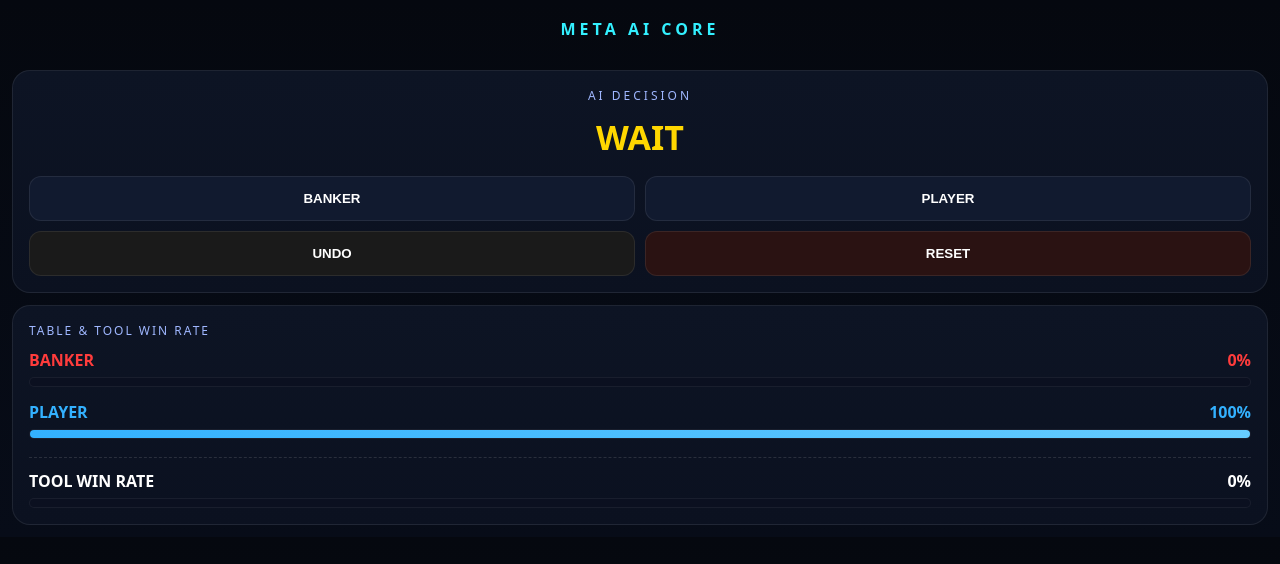
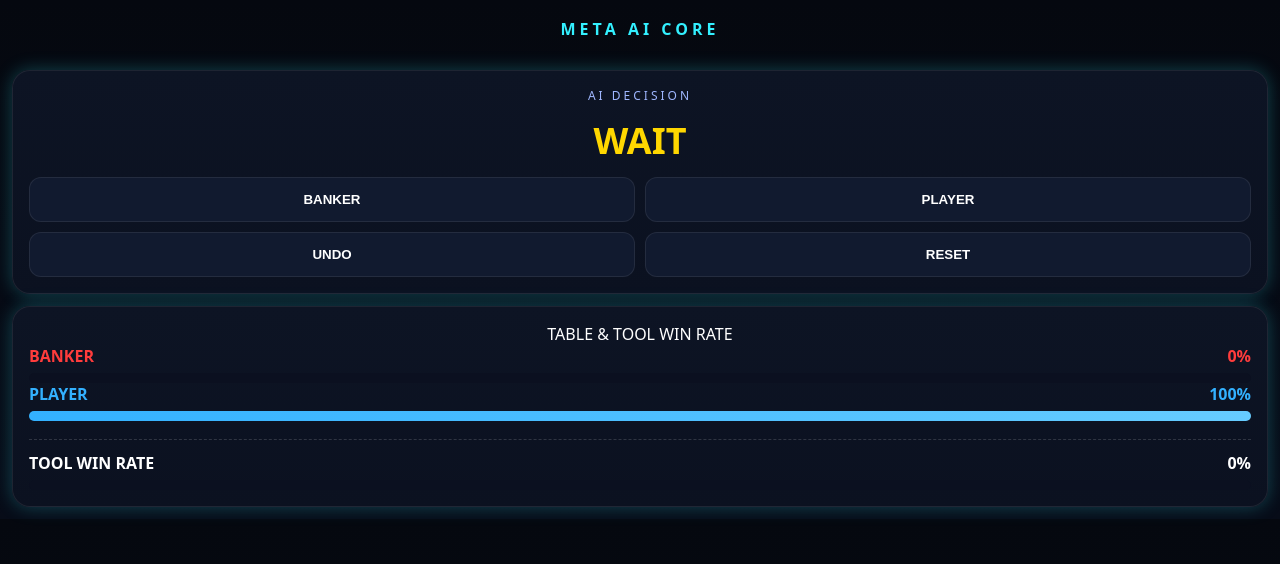
Before and after one commit to duchuy79/Baccarat-Tool-Vip, a plain HTML site: page index.html in a window 1280 px wide. Drawn offline with Linux system fonts and the light colour scheme.

Commit message:
Update style.css

```diff
--- a/style.css
+++ b/style.css
@@ -1,21 +1,18 @@
 :root{
-  --bg:#060a12;
+  --bg:#05080f;
   --panel:#0e1524;
   --border:rgba(255,255,255,.08);
   --cyan:#33f0ff;
   --blue:#33b1ff;
   --red:#ff3c3c;
   --yellow:#ffd700;
-  --muted:#9fb7ff;
 }
-
-*{box-sizing:border-box}
 
 body{
   margin:0;
   background:linear-gradient(180deg,#05080f,#070c18);
   color:#fff;
-  font-family:system-ui,-apple-system,sans-serif;
+  font-family:system-ui;
 }
 
 header{
@@ -26,64 +23,53 @@ header{
   color:var(--cyan);
 }
 
-.core-box,
-.rate-box,
-.history-box{
+.core-box,.rate-box{
   margin:12px;
   padding:16px;
   background:linear-gradient(180deg,#0d1424,#0b1120);
   border:1px solid var(--border);
   border-radius:18px;
+  box-shadow:0 0 18px rgba(51,240,255,.25);
+  text-align:center;
 }
-
-.core-box{text-align:center}
 
 .core-label{
   font-size:12px;
   letter-spacing:3px;
-  color:var(--muted);
+  color:#9fb7ff;
 }
 
 .core-decision{
-  font-size:34px;
+  font-size:36px;
   font-weight:900;
-  margin:10px 0;
+  margin:12px 0;
 }
 
 .wait{color:var(--yellow)}
 .banker{color:var(--red)}
 .player{color:var(--blue)}
 
+@keyframes pulse{
+  0%{transform:scale(1);opacity:.9}
+  50%{transform:scale(1.06);opacity:1}
+  100%{transform:scale(1);opacity:.9}
+}
+.pulse{animation:pulse .9s ease-in-out infinite}
+
 .controls{
-  margin-top:16px;
   display:grid;
   grid-template-columns:1fr 1fr;
   gap:10px;
 }
 
 .btn{
-  padding:14px 0;
+  padding:14px;
   font-weight:900;
   border-radius:12px;
   border:1px solid var(--border);
   background:#111a2f;
   color:#fff;
 }
-
-.btn:active{transform:scale(.96)}
-.btn.neutral{background:#1a1a1a}
-.btn.danger{background:#2a1212}
-
-.box-title{
-  font-size:12px;
-  letter-spacing:2px;
-  color:var(--muted);
-  margin-bottom:10px;
-}
-
-/* RATE BAR */
-
-.rate-item{margin-bottom:14px}
 
 .rate-header{
   display:flex;
@@ -97,7 +83,6 @@ header{
   background:#0b1020;
   border-radius:999px;
   overflow:hidden;
-  border:1px solid rgba(255,255,255,.06);
 }
 
 .rate-fill{
@@ -106,36 +91,14 @@ header{
   transition:width .3s ease;
 }
 
-.rate-fill.banker{
-  background:linear-gradient(90deg,#ff3c3c,#ff6b6b);
-}
-
-.rate-fill.player{
-  background:linear-gradient(90deg,#33b1ff,#66ccff);
-}
-
-/* TOOL RATE COLORS */
+.rate-fill.banker{background:linear-gradient(90deg,#ff3c3c,#ff6b6b)}
+.rate-fill.player{background:linear-gradient(90deg,#33b1ff,#66ccff)}
+.rate-fill.tool.good{background:linear-gradient(90deg,#00ffaa,#33f0ff)}
+.rate-fill.tool.mid{background:linear-gradient(90deg,#33b1ff,#66ccff)}
+.rate-fill.tool.bad{background:linear-gradient(90deg,#ff3c3c,#ff6b6b)}
 
 .tool-rate{
   margin-top:18px;
   padding-top:12px;
-  border-top:1px dashed rgba(255,255,255,.12);
+  border-top:1px dashed rgba(255,255,255,.15);
 }
-
-.rate-fill.tool.good{
-  background:linear-gradient(90deg,#00ffaa,#33f0ff);
-}
-
-.rate-fill.tool.mid{
-  background:linear-gradient(90deg,#33b1ff,#66ccff);
-}
-
-.rate-fill.tool.bad{
-  background:linear-gradient(90deg,#ff3c3c,#ff6b6b);
-}
-
-#history{
-  font-size:13px;
-  letter-spacing:2px;
-  color:#9fb7ff;
-}
```
